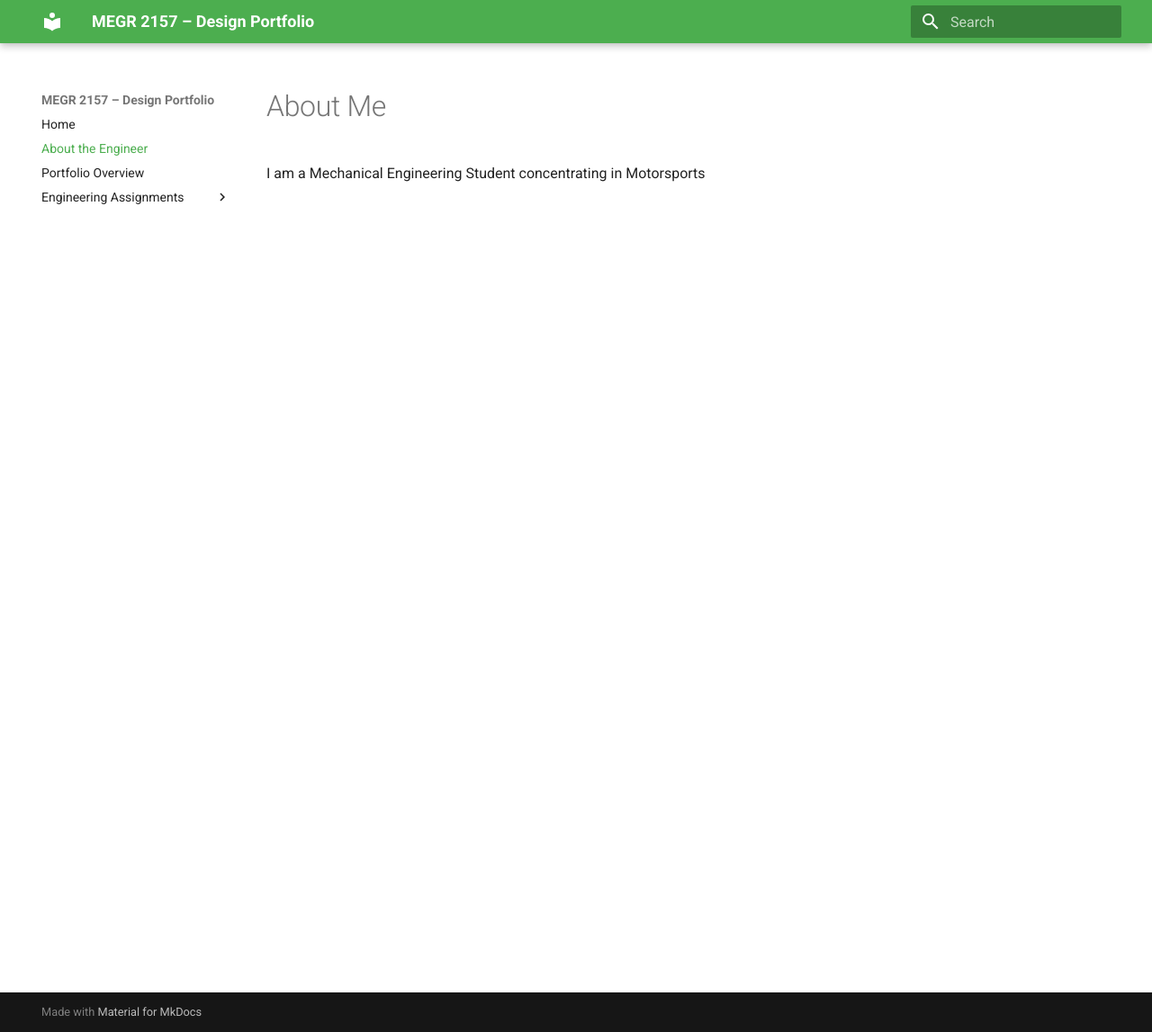
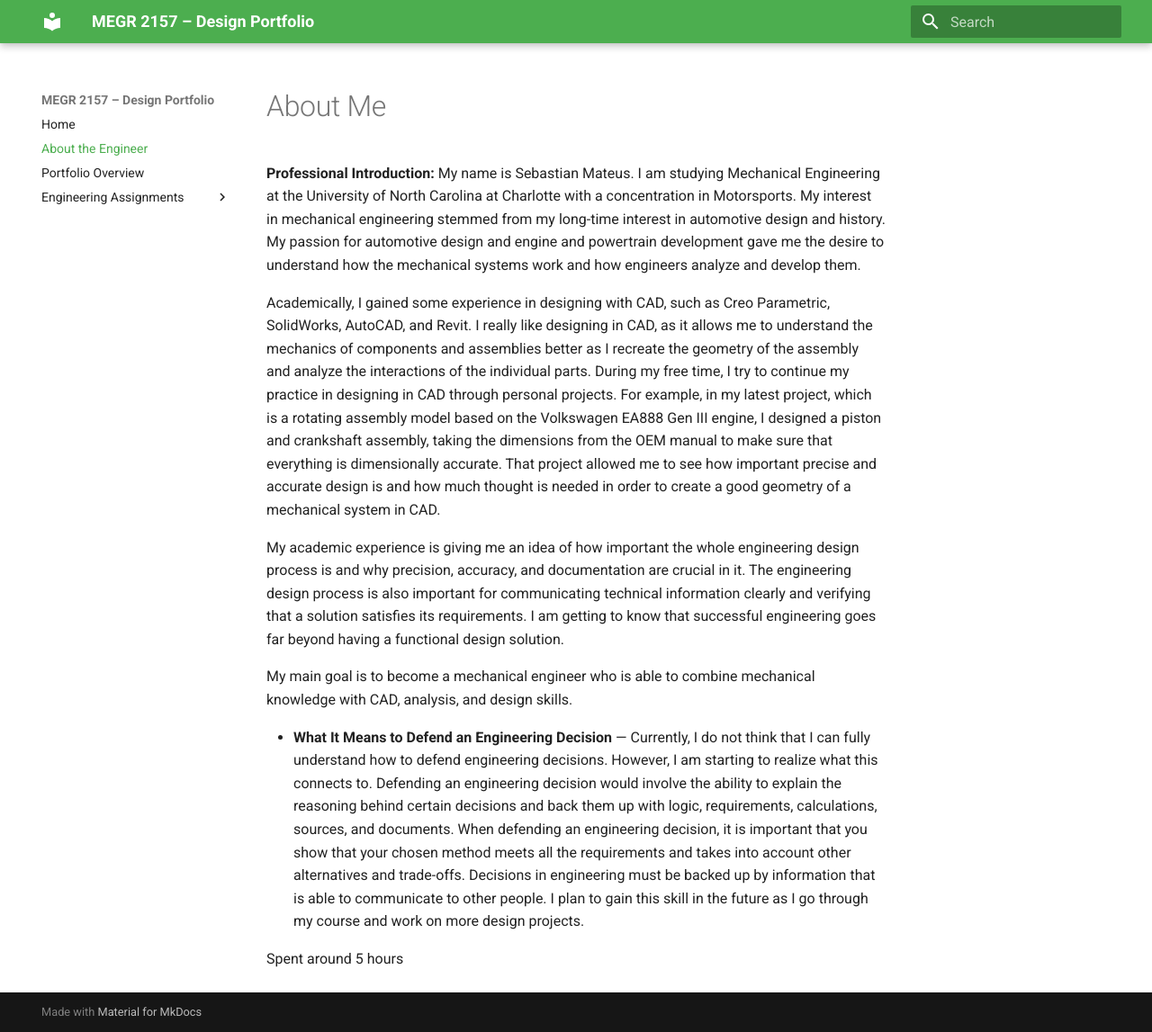
Before and after one commit to smateus0/megr2157-portfolio, an MkDocs documentation site: the page built from docs/aboutme/index.md, in a window 1280 px wide and 1147 px high. Shown: the whole window at 90% size. Built offline with MkDocs 1.6.1 and Material for MkDocs 9.7.7, drawn with Linux system fonts in a browser that asks for light colours.

Commit message:
Update index.md

```diff
--- a/docs/aboutme/index.md
+++ b/docs/aboutme/index.md
@@ -1,2 +1,14 @@
 #About Me
-I am a Mechanical Engineering Student concentrating in Motorsports
+**Professional Introduction:**
+My name is Sebastian Mateus. I am studying Mechanical Engineering at the University of North Carolina at Charlotte with a concentration in Motorsports. My interest in mechanical engineering stemmed from my long-time interest in automotive design and history. My passion for automotive design and engine and powertrain development gave me the desire to understand how the mechanical systems work and how engineers analyze and develop them.
+
+Academically, I gained some experience in designing with CAD, such as Creo Parametric, SolidWorks, AutoCAD, and Revit. I really like designing in CAD, as it allows me to understand the mechanics of components and assemblies better as I recreate the geometry of the assembly and analyze the interactions of the individual parts. During my free time, I try to continue my practice in designing in CAD through personal projects. For example, in my latest project, which is a rotating assembly model based on the Volkswagen EA888 Gen III engine, I designed a piston and crankshaft assembly, taking the dimensions from the OEM manual to make sure that everything is dimensionally accurate. That project allowed me to see how important precise and accurate design is and how much thought is needed in order to create a good geometry of a mechanical system in CAD.
+
+My academic experience is giving me an idea of how important the whole engineering design process is and why precision, accuracy, and documentation are crucial in it. The engineering design process is also important for communicating technical information clearly and verifying that a solution satisfies its requirements. I am getting to know that successful engineering goes far beyond having a functional design solution.
+
+My main goal is to become a mechanical engineer who is able to combine mechanical knowledge with CAD, analysis, and design skills.
+
+- **What It Means to Defend an Engineering Decision** —
+ Currently, I do not think that I can fully understand how to defend engineering decisions. However, I am starting to realize what this connects to. Defending an engineering decision would involve the ability to explain the reasoning behind certain decisions and back them up with logic, requirements, calculations, sources, and documents. When defending an engineering decision, it is important that you show that your chosen method meets all the requirements and takes into account other alternatives and trade-offs. Decisions in engineering must be backed up by information that is able to communicate to other people. I plan to gain this skill in the future as I go through my course and work on more design projects.
+
+Spent around 5 hours
```
